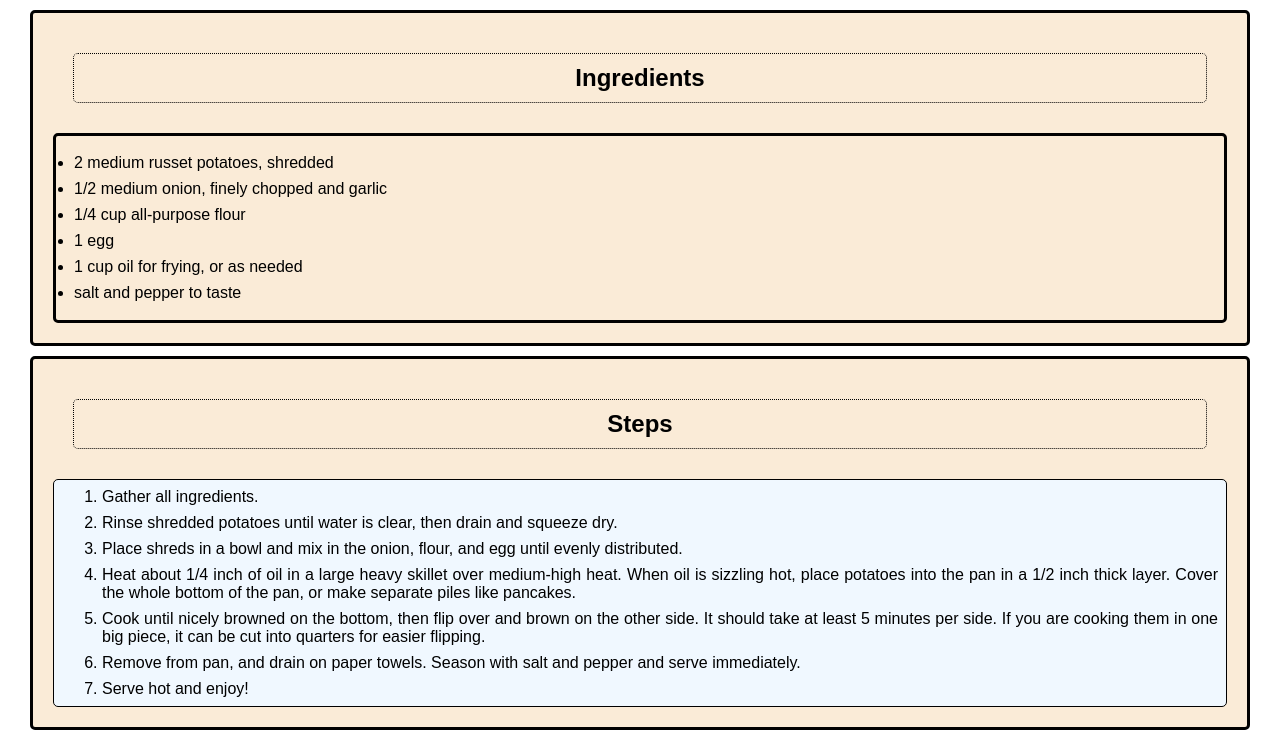
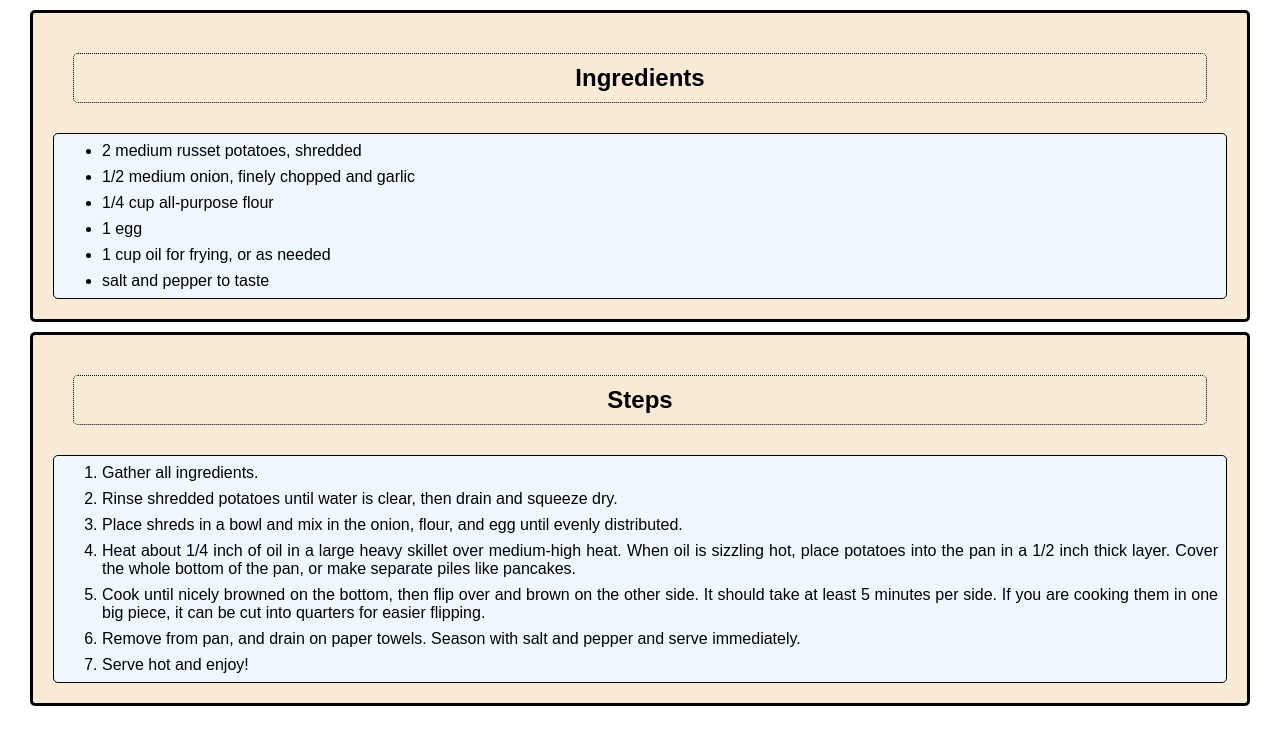
Before and after one commit to wilyanse/odin-recipes, a plain HTML site: page recipes/hash-browns.html in a window 1280 px wide. Shown: the part 848-1598 px from the top of the page. After the commit the page ends 1574 px from the top, so only its background shows below. Drawn offline with Linux system fonts and the light colour scheme.

Commit message:
Fix hash-browns.html not working as intended
Background color for ul of hash-browns page was not correct. This is due to the ul having a class of ingredients. Removed the class.

```diff
--- a/recipes/hash-browns.html
+++ b/recipes/hash-browns.html
@@ -18,7 +18,7 @@
         </div>
         <div class="ingredients">
             <h2>Ingredients</h2>
-            <ul class="ingredients">
+            <ul>
                 <li>2 medium russet potatoes, shredded</li>
                 <li>1/2 medium onion, finely chopped and garlic</li>
                 <li>1/4 cup all-purpose flour</li>
```
